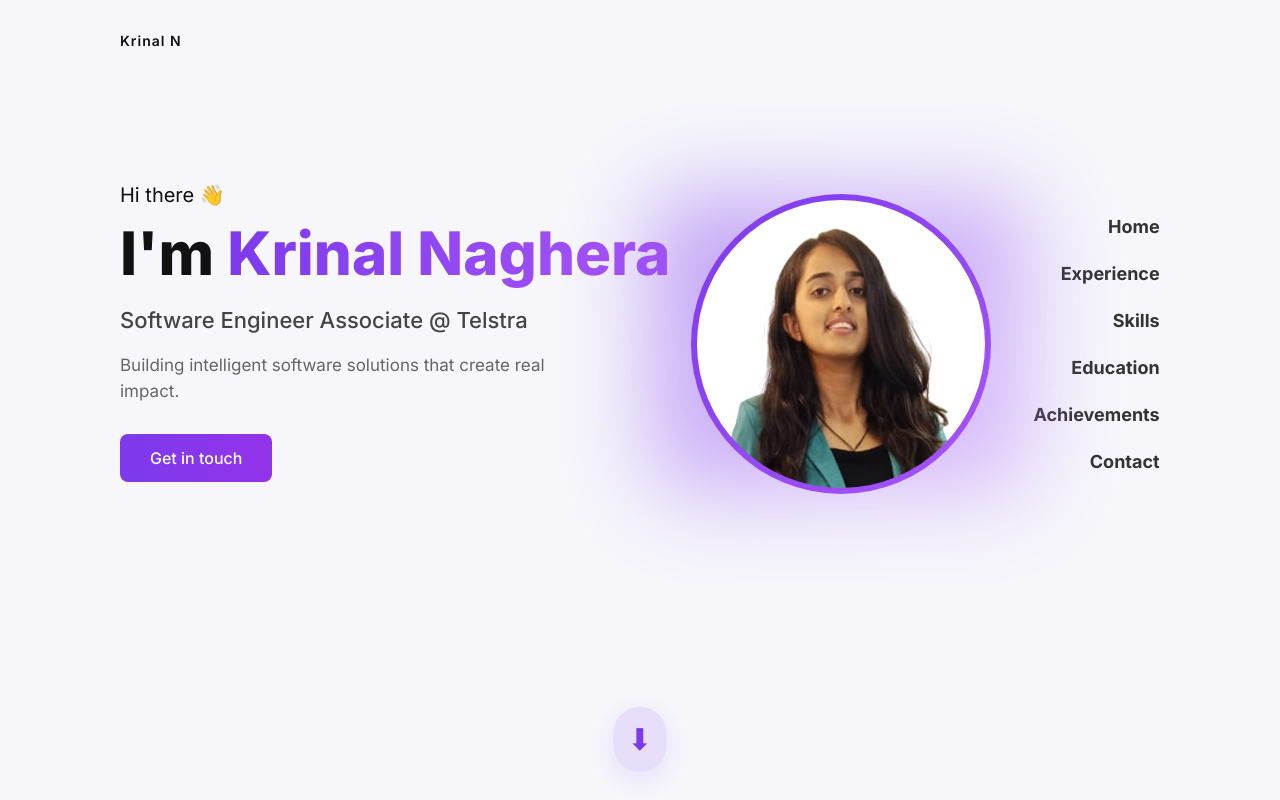
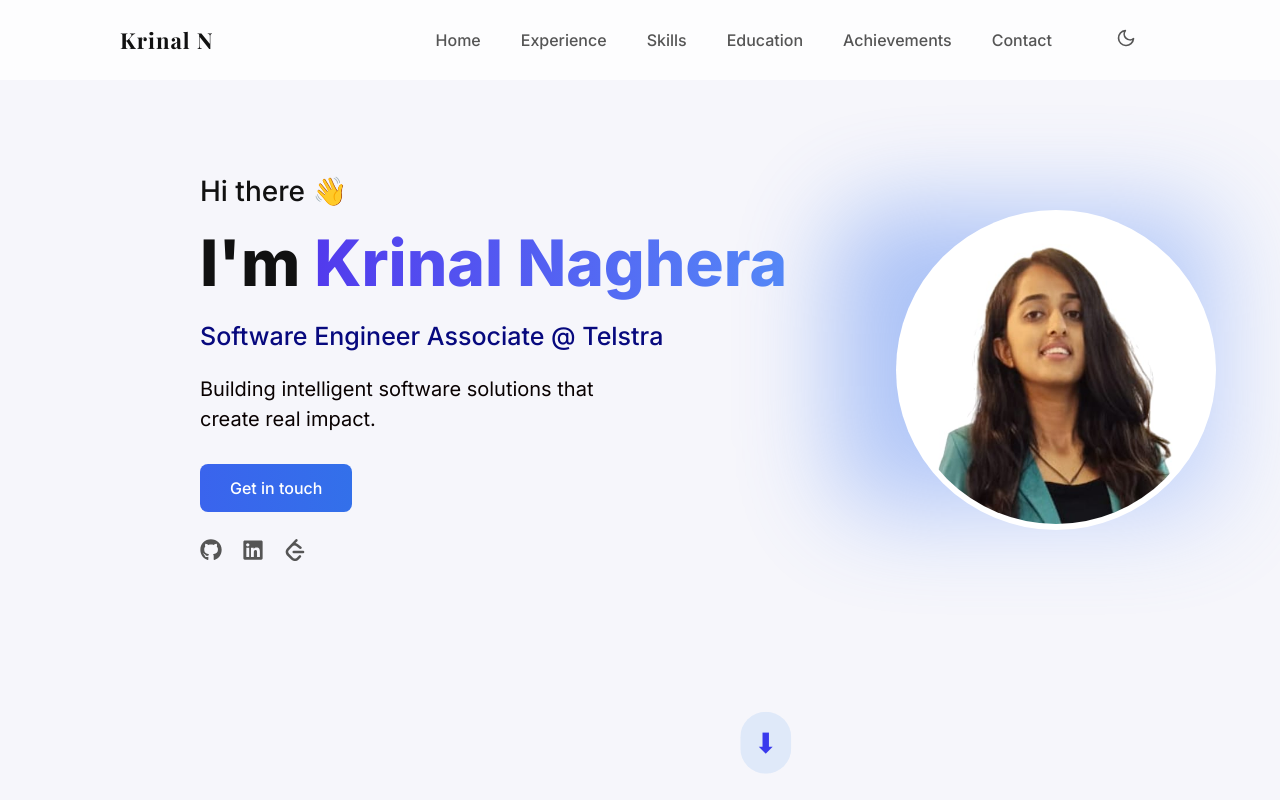
Before and after one commit to Krinal24/portfolio, a React (Vite) app: page / in a window 1280 px wide. Built offline with nearby package versions, Linux system fonts and the light colour scheme.

Commit message:
Version 2

```diff
--- a/index.html
+++ b/index.html
@@ -5,6 +5,7 @@
     <link rel="icon" type="image/svg+xml" href="/vite.svg" />
     <meta name="viewport" content="width=device-width, initial-scale=1.0" />
     <link href="https://fonts.googleapis.com/css2?family=Inter:wght@400;500;600;700;800&display=swap" rel="stylesheet">
+    <link href="https://fonts.googleapis.com/css2?family=Inter:wght@400;500;600;700;800&family=Playfair+Display:wght@600;700&display=swap" rel="stylesheet">
     <title>portfolio</title>
   </head>
   <body>
--- a/src/App.css
+++ b/src/App.css
@@ -8,94 +8,123 @@
 body {
   background: #f6f6fb;
   color: #111;
+  transition: background 0.3s ease, color 0.3s ease;
 }
+
+/* ================= APP WRAPPER ================= */
 
 .app {
   min-height: 100vh;
+  padding-top: 100px; /* space for fixed navbar */
+  padding-left: 200px;
   position: relative;
-  padding: 60px 120px;
 }
 
-/* Logo */
-.logo {
-  position: absolute;
-  top: 30px;
-  left: 120px;
-  font-size: 14px;
-  font-weight: 600;
+/* ================= NAVBAR ================= */
+
+.navbar {
+  position: fixed;
+  top: 0;
+  left: 0;
+  width: 100%;
+  height: 80px;
+  display: flex;
+  align-items: center;
+  justify-content: space-between;
+  padding: 0 120px;
+  background: rgba(255, 255, 255, 0.75);
+  backdrop-filter: blur(10px);
+  z-index: 1000;
+}
+
+.nav-logo {
+  font-family: 'Playfair Display', serif;
+  font-size: 22px;
+  font-weight: 700;
   letter-spacing: 1px;
 }
 
-/* Floating Navbar */
-.floating-nav {
-  position: absolute;
-  right: 120px;
-  top: 50%;
-  transform: translateY(-50%);
+.nav-links {
   display: flex;
-  flex-direction: column;
-  gap: 22px;
+  align-items: center;
+  gap: 40px;
 }
 
-.floating-nav a {
+.nav-links a {
   text-decoration: none;
   color: #555;
   font-weight: 500;
   transition: 0.3s;
 }
 
-.floating-nav a:hover {
+.nav-links a:hover {
   color: #7c3aed;
 }
 
-/* Hero Layout */
+.theme-toggle {
+  background: none;
+  border: none;
+  font-size: 20px;
+  cursor: pointer;
+  color: #555;
+  transition: 0.3s;
+}
+
+.theme-toggle:hover {
+  color: #7c3aed;
+}
+
+/* ================= HERO SECTION ================= */
+
 .hero {
-  display: flex;
+  display: grid;
+  grid-template-columns: 1.2fr 1fr;
   align-items: center;
-  justify-content: space-between;
-  margin-top: 120px;
+  min-height: calc(80vh - 100px);
 }
 
 /* LEFT SIDE */
+
 .hero-left {
   max-width: 600px;
 }
 
 .greeting {
-  font-size: 20px;
-  margin-bottom: 10px;
+  font-size: 28px;
+  font-weight: 500;
+  margin-bottom: 16px;
 }
 
 .name {
-  font-size: 60px;
+  font-size: 64px;
   font-weight: 800;
   line-height: 1.1;
 }
 
 .name span {
-  background: linear-gradient(90deg, #7c3aed, #a855f7);
+  background: linear-gradient(90deg, #523aed, #5588f7);
   -webkit-background-clip: text;
   -webkit-text-fill-color: transparent;
 }
 
 .role {
-  margin-top: 18px;
-  font-size: 22px;
+  margin-top: 20px;
+  font-size: 25px;
   font-weight: 500;
-  color: #444;
+  color: #07097e;
 }
 
 .tagline {
-  margin-top: 16px;
-  font-size: 17px;
-  color: #666;
+  margin-top: 18px;
+  font-size: 20px;
+  color: #090101;
   max-width: 450px;
 }
 
 .primary-btn {
   display: inline-block;
   margin-top: 30px;
-  background: linear-gradient(90deg, #7c3aed, #9333ea);
+  background: linear-gradient(90deg, #3a64ed, #3370ea);
   padding: 12px 30px;
   color: white;
   text-decoration: none;
@@ -112,7 +141,7 @@ body {
   margin-top: 25px;
   display: flex;
   gap: 20px;
-  font-size: 20px;
+  font-size: 22px;
 }
 
 .socials a {
@@ -121,82 +150,40 @@ body {
 }
 
 .socials a:hover {
-  color: #7c3aed;
+  color: #463aed;
 }
 
-/* RIGHT SIDE */
-/* Hero Layout - 3 Column */
-.hero {
-  display: grid;
-  /* Make left column noticeably wider than the middle */
-  grid-template-columns: 1.8fr 1fr 0.6fr;
-  align-items: center;
-  margin-top: 120px;
-}
+/* RIGHT SIDE IMAGE */
 
-/* CENTER PHOTO */
 .hero-center {
   position: relative;
   display: flex;
-  justify-content: center;
-  align-items: center;
+  justify-content: flex-end;
+  padding-right: 60px; /* pushes image more right */
 }
 
-/* Nudge the photo slightly to the right so it overlaps the rectangle more */
-.hero-center {
-  transform: translateX(18px);
-}
+/* Gradient Background */
 
-/* RIGHT TEXT NAV */
-.hero-nav {
-  display: flex;
-  flex-direction: column;
-  gap: 20px;
-  align-items: flex-start;
-}
-
-/* Rightmost column: larger and bolder for emphasis */
-.hero-nav a {
-  text-decoration: none;
-  color: #333;
-  font-weight: 700;
-  font-size: 18px;
-  transition: 0.2s;
-}
-
-.hero-nav a:hover {
-  color: #7c3aed;
-}
-
-/* Push the right column content to the far edge of its grid column */
-.hero-nav {
-  justify-self: end;
-  align-items: flex-end;
-  text-align: right;
-}
-
-/* Rectangular Gradient Background */
 .gradient-rectangle {
   position: absolute;
-  /* Slightly larger so it fully covers and bleeds behind the photo */
   width: 380px;
   height: 300px;
-  border-radius: 34px;
-  background: linear-gradient(135deg, #7c3aed, #c084fc);
-  filter: blur(44px);
+  border-radius: 40px;
+  background: linear-gradient(135deg, #3a73ed, #84aafc);
+  filter: blur(50px);
   opacity: 0.45;
   z-index: 0;
 }
 
 /* Circular Image */
+
 .image-wrapper {
   position: relative;
-  /* Reduced size so the photo sits a bit smaller over the rectangle */
-  width: 300px;
-  height: 300px;
+  width: 320px;
+  height: 320px;
   border-radius: 50%;
   padding: 6px;
-  background: linear-gradient(135deg, #7c3aed, #a855f7);
+  background: linear-gradient(135deg, #ffffff, #ffffff);
   z-index: 1;
 }
 
@@ -208,24 +195,54 @@ body {
   display: block;
 }
 
-/* Scroll Indicator */
+/* ================= SCROLL INDICATOR ================= */
+
 .scroll-indicator {
   position: absolute;
   bottom: 30px;
-  left: 50%;
-  transform: translateX(-50%) translateY(0);
-  font-size: 30px;
-  color: #7c3aed;
-  background: rgba(124,58,237,0.12);
+  left: 60%;
+  transform: translateX(-50%);
+  font-size: 28px;
+  color: #3a3aed;
+  background: rgba(58, 142, 237, 0.12);
   padding: 10px 14px;
   border-radius: 999px;
-  box-shadow: 0 8px 24px rgba(124,58,237,0.12);
-  cursor: pointer;
-  display: inline-flex;
-  align-items: center;
-  justify-content: center;
-  animation: bounce 2s infinite;
+  animation: bounce 1.5s infinite;
 }
+
+/* ================= DARK MODE ================= */
+
+body.dark {
+  background: #0f172a;
+  color: #f1f5f9;
+}
+
+body.dark .navbar {
+  background: rgba(15, 23, 42, 0.75);
+}
+
+body.dark .nav-links a {
+  color: #cbd5e1;
+}
+
+body.dark .nav-links a:hover {
+  color: #a855f7;
+}
+
+body.dark .role {
+  color: #cbd5e1;
+}
+
+body.dark .tagline {
+  color: #94a3b8;
+}
+
+body.dark .socials a {
+  color: #cbd5e1;
+}
+
+
+/* ================= ANIMATION ================= */
 
 @keyframes bounce {
   0%, 100% { transform: translateX(-50%) translateY(0); }
--- a/src/App.jsx
+++ b/src/App.jsx
@@ -1,18 +1,43 @@
+import { useState, useEffect } from "react";
 import "./App.css";
 import { FaLinkedin, FaGithub } from "react-icons/fa";
 import { SiLeetcode } from "react-icons/si";
+import { FiSun, FiMoon } from "react-icons/fi";
 
 function App() {
+  const [darkMode, setDarkMode] = useState(false);
+
+  useEffect(() => {
+    document.body.classList.toggle("dark", darkMode);
+  }, [darkMode]);
+
   return (
     <div className="app">
 
-      {/* Logo */}
-      <div className="logo">Krinal N</div>
+      {/* NAVBAR */}
+      <nav className="navbar">
+        <div className="nav-logo">Krinal N</div>
 
+        <div className="nav-links">
+          {["Home", "Experience", "Skills", "Education", "Achievements", "Contact"].map((item) => (
+            <a key={item} href={`#${item.toLowerCase()}`}>
+              {item}
+            </a>
+          ))}
 
-      <section className="hero">
+          {/* DARK MODE BUTTON */}
+          <button
+            className="theme-toggle"
+            onClick={() => setDarkMode(!darkMode)}
+          >
+            {darkMode ? <FiSun /> : <FiMoon />}
+          </button>
+        </div>
+      </nav>
 
-  {/* LEFT */}
+      {/* HERO */}
+      <section className="hero" id="home">
+
         <div className="hero-left">
           <p className="greeting">Hi there 👋</p>
 
@@ -33,30 +58,24 @@ function App() {
           </a>
 
           <div className="socials">
-      {/* icons here */}
+            <a href="#"><FaGithub /></a>
+            <a href="#"><FaLinkedin /></a>
+            <a href="#"><SiLeetcode /></a>
           </div>
         </div>
 
-  {/* CENTER (PHOTO) */}
+        {/* RIGHT SIDE IMAGE */}
         <div className="hero-center">
           <div className="gradient-rectangle"></div>
+
           <div className="image-wrapper">
             <img src="/Krinal_Naghera.jpeg" alt="Krinal" />
           </div>
         </div>
 
-  {/* RIGHT TEXT NAV */}
-  <div className="hero-nav">
-    {["Home", "Experience", "Skills", "Education", "Achievements", "Contact"].map((item) => (
-      <a key={item} href={`#${item.toLowerCase()}`}>
-        {item}
-      </a>
-    ))}
-  </div>
-
       </section>
 
-      <div className="scroll-indicator" aria-label="scroll down">⬇</div>
+      <div className="scroll-indicator">⬇</div>
 
     </div>
   );
```
Lines whose indentation alone changed are shown as unchanged.
